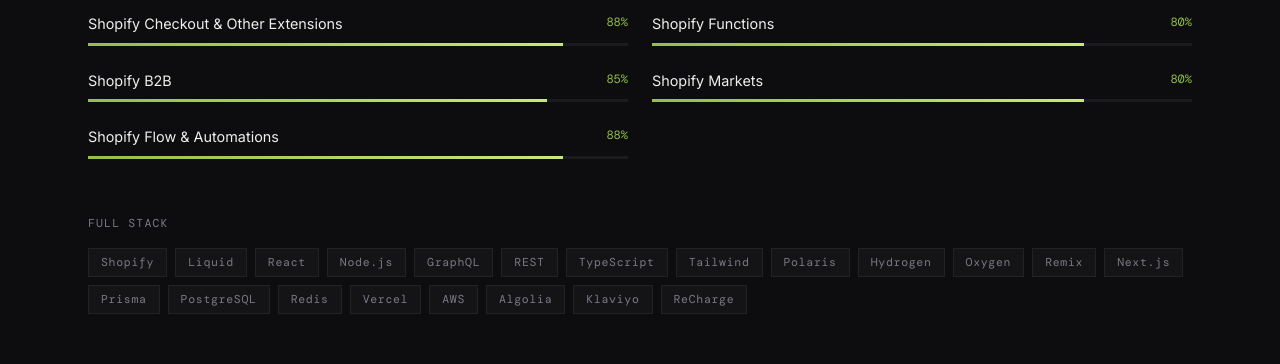
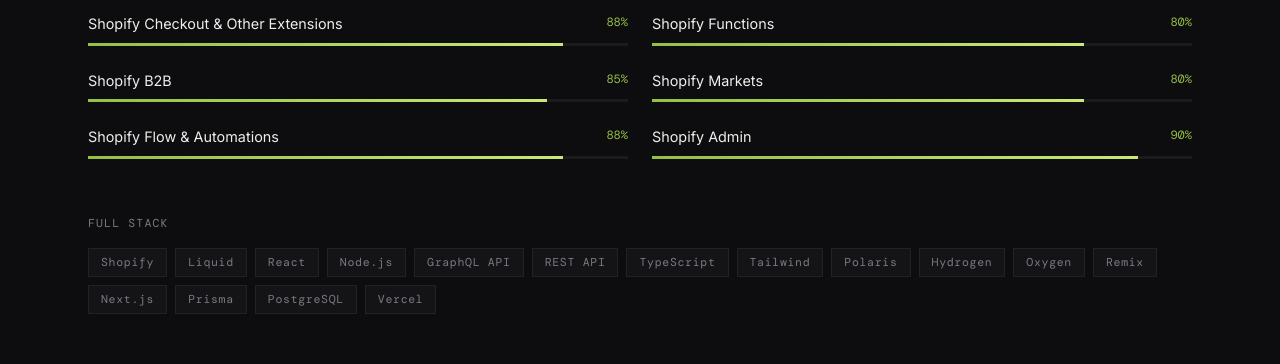
Before and after one commit to Sanchari2506/New-Portfolio-in-Next.js, a React (Vite) app: page / in a window 1280 px wide. Shown: the part 1220-1584 px from the top of the page. Built offline with nearby package versions, Linux system fonts and the light colour scheme.

Commit message:
work changes two

```diff
--- a/src/app/components/Skills.tsx
+++ b/src/app/components/Skills.tsx
@@ -13,6 +13,7 @@ const categories = [
       { name: "Shopify B2B", level: 85 },
       { name: "Shopify Markets", level: 80 },
       { name: "Shopify Flow & Automations", level: 88 },
+      { name: "Shopify Admin", level: 90 },
     ],
   },
   {
@@ -45,15 +46,15 @@ const categories = [
       { name: "Redis & Caching", level: 75 },
       { name: "Git & CI/CD", level: 88 },
       { name: "AWS / Vercel", level: 80 },
-      { name: "Algolia Search", level: 83 },
+      { name: "AI Automations", level: 70 },
     ],
   },
 ];
 
 const techTags = [
-  "Shopify", "Liquid", "React", "Node.js", "GraphQL", "REST", "TypeScript",
+  "Shopify", "Liquid", "React", "Node.js", "GraphQL API", "REST API", "TypeScript",
   "Tailwind", "Polaris", "Hydrogen", "Oxygen", "Remix", "Next.js", "Prisma",
-  "PostgreSQL", "Redis", "Vercel", "AWS", "Algolia", "Klaviyo", "ReCharge",
+  "PostgreSQL", "Vercel"
 ];
 
 export function Skills() {
```
Also changed, not shown: 3 other files (tests, documents, lock files or other folders).
